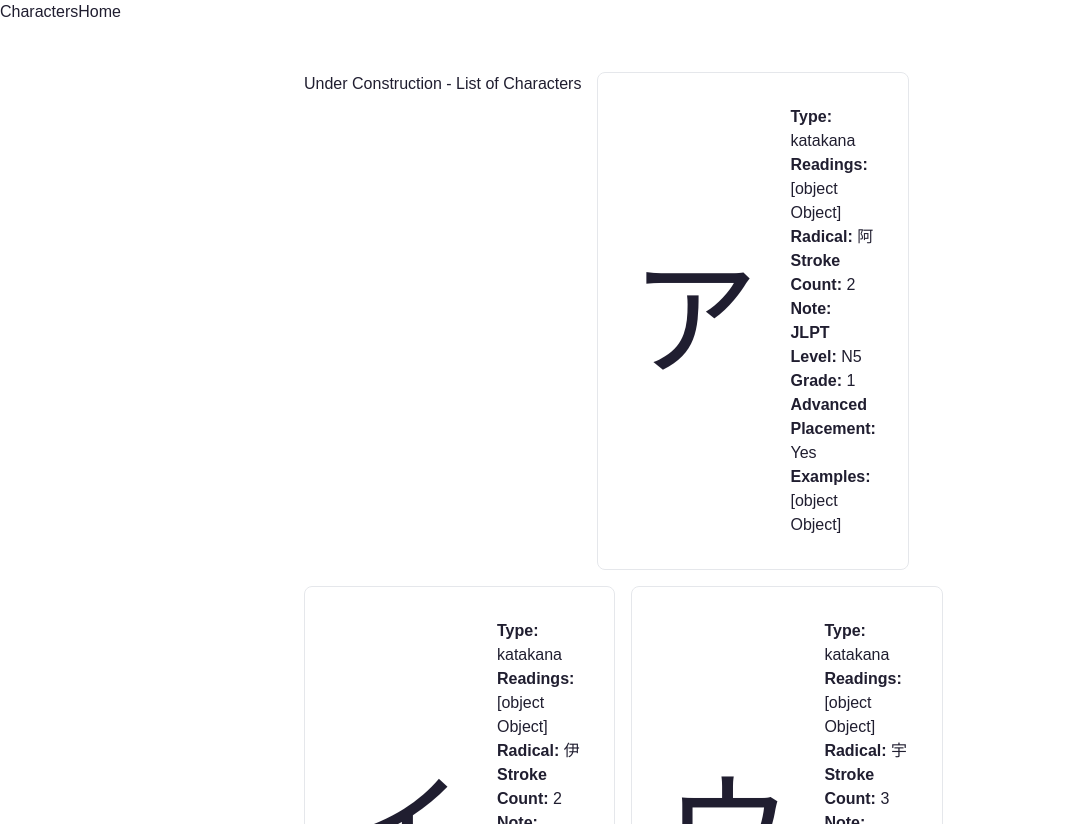
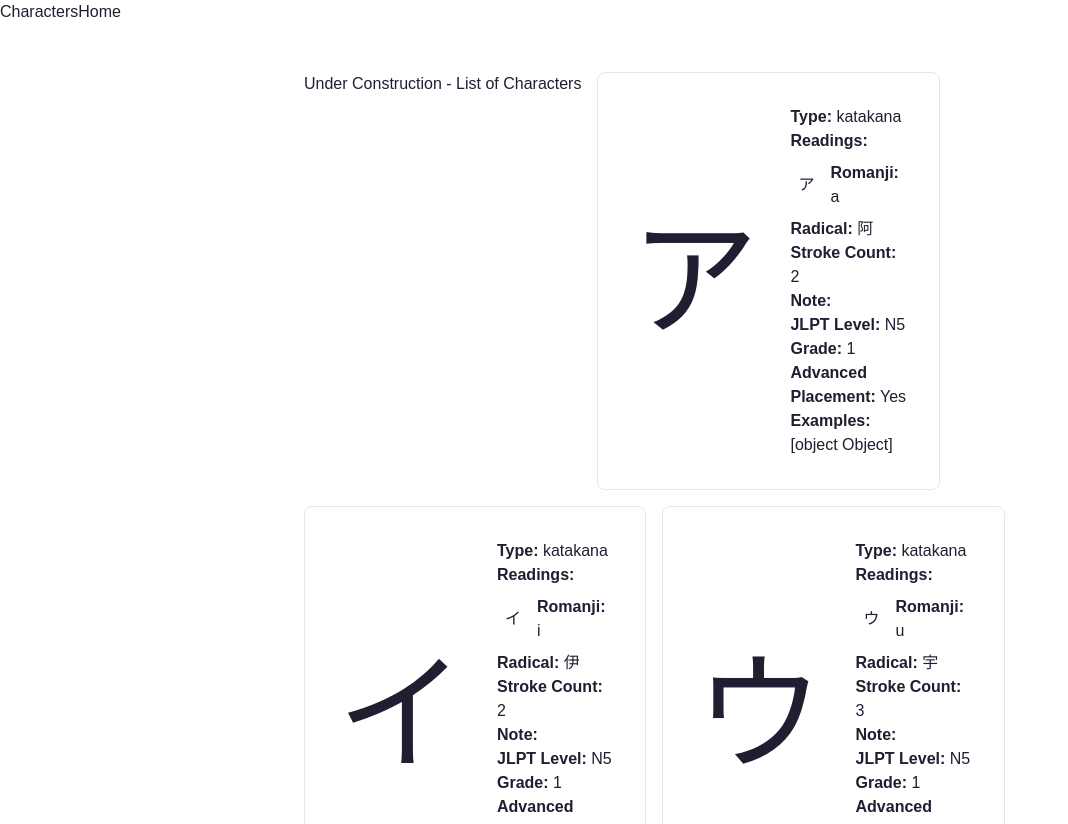
Before and after one commit to CodeByDex/bydex-japan, a Next.js app: page /character in a window 1280 px wide. Shown: the whole page, without its empty margins (0-1068 px from the left). Built offline with nearby package versions, Linux system fonts and the light colour scheme.

Commit message:
added reading rendering

```diff
--- a/components/ui/character.tsx
+++ b/components/ui/character.tsx
@@ -1,10 +1,30 @@
 'use client';
 
 import React from 'react';
-import { character } from '@lib/definitions';
+import { character, reading } from '@lib/definitions';
 
 interface CharacterComponentProps {
   character: character;
+}
+
+interface ReadingComponentProps {
+  reading: reading
+}
+
+export function ReadingComponent({ reading }: ReadingComponentProps) {
+  return (
+    <div className='flex'>
+      <div className='flex items-center justify-center p-2'>
+        {reading.id}
+      </div>
+      <div className='p-2'>
+        {reading.type != "kana" ? <p><strong>Kana:</strong> {reading.kana}</p> : <></>}
+        <p><strong>Romanji:</strong> {reading.romanji}</p>
+        {reading.type != "kana" ? <p><strong>Type:</strong> {reading.type}</p> : <></>}
+        {reading.meaning ? <p><strong>Meaning:</strong> {reading.meaning}</p> : <></>}
+      </div>
+    </div>
+  )
 }
 
 export default function CharacterComponent({ character }: CharacterComponentProps) {
@@ -16,14 +36,9 @@ export default function CharacterComponent({ character }: CharacterComponentProp
       <div className='p-4'>
         <p><strong>Type:</strong> {character.type}</p>
         <p><strong>Readings:</strong></p>
-        <ul>
-          {/* {character.readings.map((reading, index) => (
-          <li key={index}>
-            Kana: {reading.kana}, Romaji: {reading.romaji}
-          </li>
-        ))} */}
-          {character.readings.join(', ')}
-        </ul>
+        <p>{character.readings.map(x => (
+          <ReadingComponent reading={x} key={x.id} />
+        ))}</p>
         <p><strong>Radical:</strong> {character.radical.join(', ')}</p>
         <p><strong>Stroke Count:</strong> {character.stroke}</p>
         {character.meaning && <p><strong>Meaning:</strong> {character.meaning}</p>}
@@ -40,7 +55,7 @@ export default function CharacterComponent({ character }: CharacterComponentProp
           </li>
         ))} */}
           {character.examples.join(', ')}
-          </ul>
+        </ul>
       </div>
     </div >
   );
```
